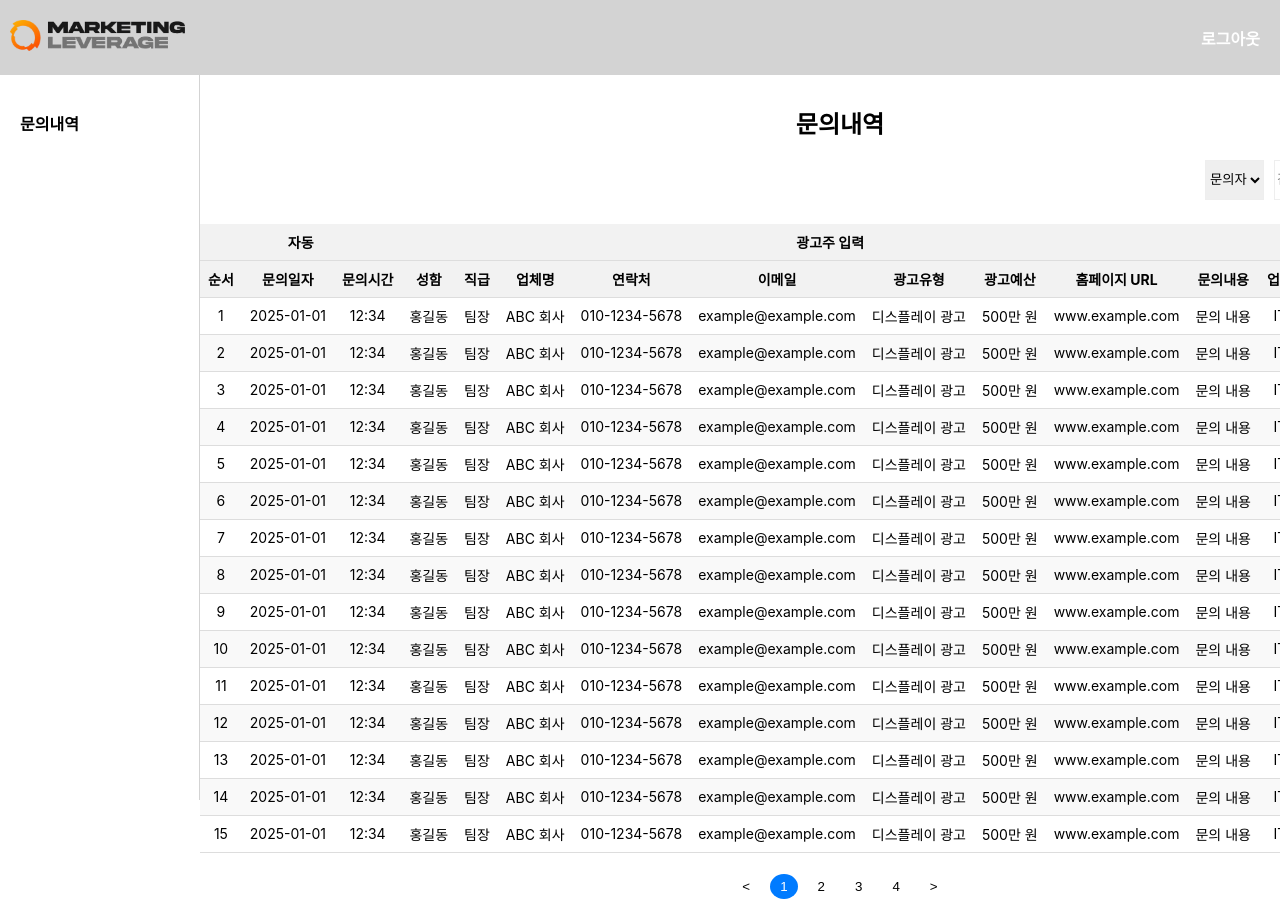
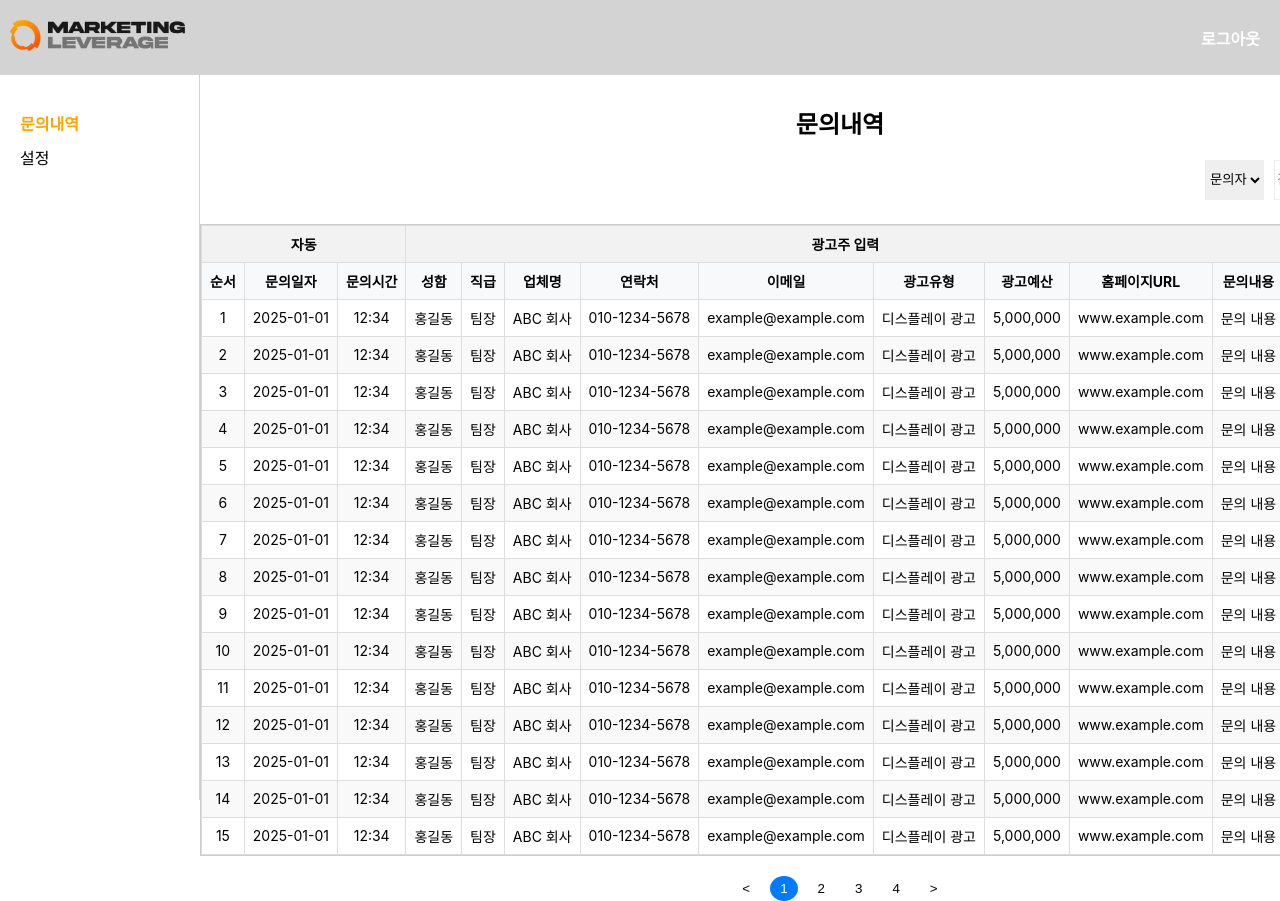
Before and after one commit to mleverageyykkang/marketingleverage-admin-front, a React (Create React App) app: page /admin/main in a window 1280 px wide. Shown: the top 901 px of the page. Built offline with nearby package versions, Linux system fonts and the light colour scheme.

Commit message:
done : 1. 사이드바 hover 기능 구현 및 메인 routes 설정 2. 컬럼 커스텀 기능 구현

```diff
--- a/package.json
+++ b/package.json
@@ -9,7 +9,10 @@
     "@mui/material": "^6.3.1",
     "axios": "^1.7.9",
     "cra-template-typescript": "1.2.0",
+    "dayjs": "^1.11.13",
     "react": "^19.0.0",
+    "react-dnd": "^16.0.1",
+    "react-dnd-html5-backend": "^16.0.1",
     "react-dom": "^19.0.0",
     "react-router-dom": "^7.1.1",
     "react-scripts": "5.0.1",
--- /dev/null
+++ b/src/admin/components/Sidebar/Sidebar.module.scss
@@ -0,0 +1,27 @@
+.sidebar-container{
+    min-height: calc(100vh - 75px);
+    border-right: 1px solid lightgrey;
+    width:200px;
+    padding: 20px;
+    box-sizing: border-box;
+    ul{
+        list-style: none;
+        padding: 0;
+        li{
+            margin-bottom: 10px;
+        }
+    }
+}
+.sidebar-link{
+    text-decoration: none;
+    color:black;
+    &:hover {
+        text-decoration: none;
+        color: orange;
+        font-weight: bold;
+    }
+    &.active { // 선택된 상태의 스타일
+        color: orange;
+        font-weight: bold;
+    }
+}
--- a/src/admin/components/Sidebar/Sidebar.tsx
+++ b/src/admin/components/Sidebar/Sidebar.tsx
@@ -1,28 +1,35 @@
 import React from "react";
-import { Link } from "react-router-dom";
+import styles from "./Sidebar.module.scss";
+import { NavLink } from "react-router-dom";
 
-const Sidebar: React.FC = () => {
+interface Route {
+  path: string;
+  name: string;
+}
+interface SidebarProps {
+  routes: Route[];
+}
+
+const Sidebar: React.FC<SidebarProps> = ({ routes }) => {
   return (
     <div>
-      <div
-        style={{
-          minHeight: "calc(100vh - 75px)",
-          borderRight: "1px solid lightgrey",
-          width: "200px",
-          padding: "20px",
-          boxSizing: "border-box",
-        }}
-      >
+      <div className={styles["sidebar-container"]}>
         <nav>
-          <ul style={{ listStyle: "none", padding: 0 }}>
-            <li style={{ marginBottom: "10px", fontWeight: "bold" }}>
-              <Link
-                to="/admin/main"
-                style={{ textDecoration: "none", color: "black" }}
-              >
-                문의내역
-              </Link>
-            </li>
+          <ul>
+            {routes.map((route, index) => (
+              <li key={index}>
+                <NavLink
+                  to={route.path}
+                  className={({ isActive }) =>
+                    isActive
+                      ? `${styles["sidebar-link"]} ${styles["active"]}`
+                      : styles["sidebar-link"]
+                  }
+                >
+                  {route.name}
+                </NavLink>
+              </li>
+            ))}
           </ul>
         </nav>
       </div>
--- a/src/admin/page/Login/Login.module.scss
+++ b/src/admin/page/Login/Login.module.scss
@@ -33,15 +33,15 @@
 
 .login-button {
   padding: 10px;
-  background-color: #007bff;
+  background-color: orange;
   color: white;
   border: none;
   border-radius: 4px;
-  font-size: 16px;
+  font-size: 15px;
   cursor: pointer;
   transition: background-color 0.3s;
 }
 
 .login-button:hover {
-  background-color: #0056b3;
+  background-color: orange;
 }
--- a/src/admin/page/Main/AdminMain.module.scss
+++ b/src/admin/page/Main/AdminMain.module.scss
@@ -28,6 +28,7 @@
     overflow-x: auto;
     height: 630px;
     overflow-y: auto;
+    border:1px solid #ccc;
 }
 .table {
   font-size: 0.875rem;
@@ -39,7 +40,7 @@
     white-space: nowrap;
     padding: 8px;
     text-align: center;
-    border-bottom: 1px solid #ddd;
+    border: 1px solid #ddd;
   }
   th{
     background-color: #f2f2f2;
--- a/src/admin/page/Main/AdminMain.tsx
+++ b/src/admin/page/Main/AdminMain.tsx
@@ -3,48 +3,127 @@ import styles from "./AdminMain.module.scss";
 import Header from "../../components/Header/Header";
 import Sidebar from "../../components/Sidebar/Sidebar";
 import Pagination from "../../components/Pagination";
+import dayjs from "dayjs";
+const routes = [
+  { path: "/admin/main", name: "문의내역" },
+  { path: "/admin/settings", name: "설정" },
+];
+const data: any = Array.from({ length: 50 }, (_, i) => ({
+  id: i + 1,
+  inquiryDate: "2025-01-01",
+  inquiryTime: "12:34",
+  name: "홍길동",
+  position: "팀장",
+  company: "ABC 회사",
+  phone: "010-1234-5678",
+  email: "example@example.com",
+  adType: "디스플레이 광고",
+  budget: 5000000,
+  website: "www.example.com",
+  inquiryContent: "문의 내용",
+  industry: "IT",
+  memo: "추가 메모",
+  kakaoOpened: "O",
+  emailReply: "O",
+  meeting: "X",
+  visitType: "내방",
+  mareProposal: "O",
+  mediaProposal: "네이버",
+  adProposal: "디스플레이",
+  progress: "긍정",
+  finalResult: "수주",
+  gptAnalysis: "GPT 분석 결과",
+  ip: "123.456.789",
+  keywords: "검색 키워드",
+  device: "PC",
+  media: "네이버",
+  detail: "상세",
+}));
+
 const AdminMain: React.FC = () => {
   const [page, setPage] = useState<number>(1);
   const pageSize = 15;
-  const data = Array.from({ length: 50 }, (_, i) => (
-    <tr key={i}>
-      <td>{i + 1}</td>
-      <td>2025-01-01</td>
-      <td>12:34</td>
-      <td>홍길동</td>
-      <td>팀장</td>
-      <td>ABC 회사</td>
-      <td>010-1234-5678</td>
-      <td>example@example.com</td>
-      <td>디스플레이 광고</td>
-      <td>500만 원</td>
-      <td>www.example.com</td>
-      <td>문의 내용</td>
-      <td>IT</td>
-      <td>추가 메모</td>
-      <td>O</td>
-      <td>O</td>
-      <td>X</td>
-      <td>내방</td>
-      <td>O</td>
-      <td>네이버</td>
-      <td>디스플레이</td>
-      <td>긍정</td>
-      <td>수주</td>
-      <td>GPT 분석 결과</td>
-      <td>123.456.789</td>
-      <td>검색 키워드</td>
-      <td>PC</td>
-      <td>네이버</td>
-      <td>상세</td>
-    </tr>
-  ));
   const currenPageData = data.slice((page - 1) * pageSize, page * pageSize);
+  const [draggedColumnIndex, setDraggedColumnIndex] = useState<number | null>(
+    null
+  );
+  // group key-value를 통해서 이동 제한한
+  const [columns, setColumns] = useState([
+    { id: "id", label: "순서", group: "auto" },
+    { id: "inquiryDate", label: "문의일자", group: "auto" },
+    { id: "inquiryTime", label: "문의시간", group: "auto" },
+    { id: "name", label: "성함", group: "advertiser" },
+    { id: "position", label: "직급", group: "advertiser" },
+    { id: "company", label: "업체명", group: "advertiser" },
+    { id: "phone", label: "연락처", group: "advertiser" },
+    { id: "email", label: "이메일", group: "advertiser" },
+    { id: "adType", label: "광고유형", group: "advertiser" },
+    { id: "budget", label: "광고예산", group: "advertiser" },
+    { id: "website", label: "홈페이지URL", group: "advertiser" },
+    { id: "inquiryContent", label: "문의내용", group: "advertiser" },
+    { id: "industry", label: "업종", group: "marketer" },
+    { id: "memo", label: "메모", group: "marketer" },
+    { id: "kakaoOpened", label: "카톡(문자) 개설(必)", group: "marketer" },
+    { id: "emailReply", label: "메일링 회신(必)", group: "marketer" },
+    { id: "meeting", label: "미팅 여부[ O / X ]", group: "marketer" },
+    { id: "visitType", label: "[ 내방 / 외근 ]", group: "marketer" },
+    {
+      id: "mareProposal",
+      label: "마레솔루션 제안 [ O / X ]	",
+      group: "marketer",
+    },
+    { id: "mediaProposal", label: "매체사 제안", group: "marketer" },
+    { id: "adProposal", label: "광고유형제안", group: "marketer" },
+    { id: "progress", label: "	진행여부(긍정/부정)", group: "marketer" },
+    {
+      id: "finalResult",
+      label: "최종 [ 수주 / 대기 / 실패 ]",
+      group: "marketer",
+    },
+    {
+      id: "gptAnalysis",
+      label: "원인/결과 분석 [ GPT 활용 ]",
+      group: "marketer",
+    },
+    { id: "ip", label: "IP 주소", group: "auto2" },
+    { id: "keywords", label: "전환키워드", group: "auto2" },
+    { id: "device", label: "PC/MO", group: "auto2" },
+    { id: "media", label: "매체", group: "auto2" },
+    { id: "detail", label: "상세", group: "marketer2" },
+  ]);
+
+  // HTML5 드래그앤드롭 방식 : Handle drag start
+  const handleDragStart = (index: number) => {
+    setDraggedColumnIndex(index);
+  };
+
+  // HTML5 드래그앤드롭 방식 : Handle drag over
+  const handleDragOver = (e: React.DragEvent<HTMLTableCellElement>) => {
+    e.preventDefault(); // Prevent default behavior to allow drop
+  };
+
+  // HTML5 드래그앤드롭 방식 : Handle drop
+  const handleDrop = (index: number) => {
+    if (
+      draggedColumnIndex === null ||
+      draggedColumnIndex === index ||
+      columns[draggedColumnIndex].group !== columns[index].group // 그룹내에서만 이동동
+    )
+      return;
+
+    const newColumns = [...columns];
+    const [draggedColumn] = newColumns.splice(draggedColumnIndex, 1);
+    newColumns.splice(index, 0, draggedColumn);
+
+    setColumns(newColumns);
+    setDraggedColumnIndex(null); // Reset dragged index
+  };
+
   return (
     <>
       <Header />
       <div style={{ display: "flex" }}>
-        <Sidebar />
+        <Sidebar routes={routes} />
         <div className={styles["admin-container"]}>
           <h2>문의내역</h2>
 
@@ -55,10 +134,7 @@ const AdminMain: React.FC = () => {
               <option value="name">이름</option>
               <option value="ip">IP</option>
             </select>
-            <input
-              type="text"
-              placeholder="검색어를 입력하세요."
-            />
+            <input type="text" placeholder="검색어를 입력하세요." />
           </div>
 
           {/* 테이블 */}
@@ -73,40 +149,42 @@ const AdminMain: React.FC = () => {
                   <th colSpan={1}>마케터</th>
                 </tr>
                 <tr>
-                  <th>순서</th>
-                  <th>문의일자</th>
-                  <th>문의시간</th>
-                  <th>성함</th>
-                  <th>직급</th>
-                  <th>업체명</th>
-                  <th>연락처</th>
-                  <th>이메일</th>
-                  <th>광고유형</th>
-                  <th>광고예산</th>
-                  <th>홈페이지 URL</th>
-                  <th>문의내용</th>
-                  <th>업종</th>
-                  <th>메모</th>
-                  <th>카톡(문자) 개설(必)</th>
-                  <th>메일링 회신(必)</th>
-                  <th>미팅 여부[ O / X ]</th>
-                  <th>[ 내방 / 외근 ]</th>
-                  <th>마레솔루션 제안 [ O / X ]</th>
-                  <th>매체사 제안</th>
-                  <th>광고유형 제안</th>
-                  <th>진행여부(긍정/부정)</th>
-                  <th>최종 [ 수주 / 대기 / 실패 ]</th>
-                  <th>원인/결과 분석 [ GPT 활용 ] </th>
-                  <th>IP 주소</th>
-                  <th>전환키워드</th>
-                  <th>PC/MO</th>
-                  <th>매체</th>
-                  <th>상세</th>
+                  {columns.map((column, index) => (
+                    <th
+                      key={column.id}
+                      draggable
+                      onDragStart={() => handleDragStart(index)}
+                      onDragOver={handleDragOver}
+                      onDrop={() => handleDrop(index)}
+                      style={{
+                        cursor: "grab",
+                        backgroundColor: "#f8f9fa",
+                        textAlign: "center",
+                      }}
+                    >
+                      {column.label}
+                    </th>
+                  ))}
                 </tr>
               </thead>
               <tbody>
                 {/* 예시 데이터 */}
-                {currenPageData}
+                {currenPageData.map((row: any, rowIndex: number) => (
+                  <tr key={row.id}>
+                    {columns.map((column) => (
+                      <td
+                        key={`cell-${rowIndex}-${column.id}`}
+                        style={{ textAlign: "center" }}
+                      >
+                        {column.id === "inquiryDate"
+                          ? row[column.id]
+                            ? dayjs(row[column.id]).format("YYYY-MM-DD")
+                            : "-"
+                          : row[column.id]?.toLocaleString()}
+                      </td>
+                    ))}
+                  </tr>
+                ))}
               </tbody>
             </table>
           </div>
```
Also changed, not shown: src/admin/components/Header/Header.module.scss (+17 -0 lines), src/admin/components/Header/Header.tsx (+4 -21 lines), 1 other file (tests, documents, lock files or other folders).
